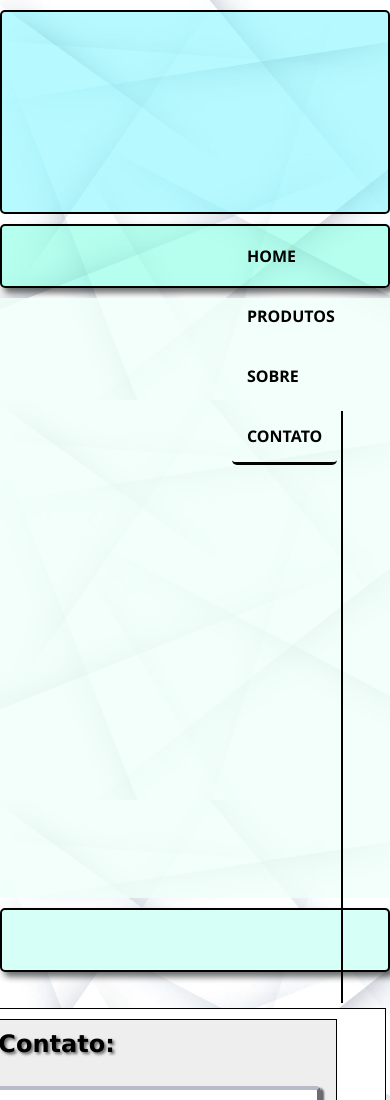
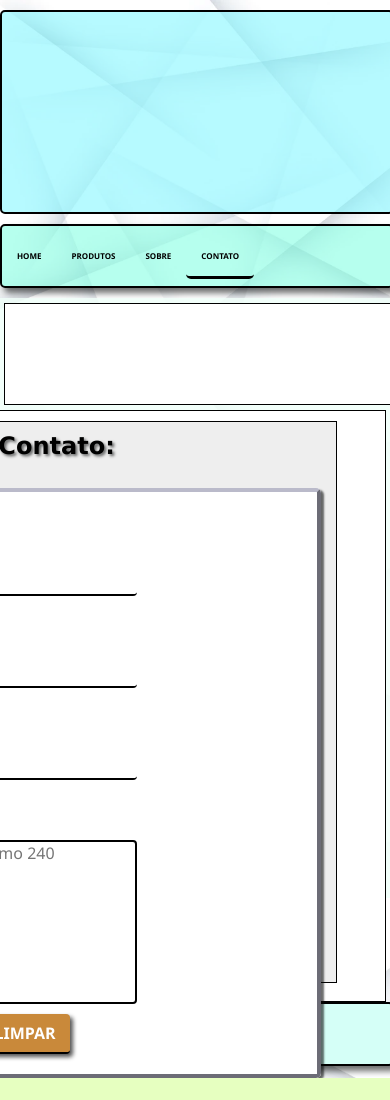
Before and after one commit to wgtsantos/Aula_CSS3_T, a plain HTML site: page aula1_responsivo/contato.html in a window 390 px wide. Shown: the top 1100 px of the page. After the commit the page ends 1078 px from the top, so only its background shows below. Drawn offline with Linux system fonts and the light colour scheme.

Commit message:
Add files via upload

```diff
--- a/aula1_responsivo/contato.html
+++ b/aula1_responsivo/contato.html
@@ -9,10 +9,10 @@
     </head>
 
     <body>
-      <header>
+      <header class="col-9">
 
       </header>
-        <nav>
+        <nav class="col-9">
             <ul>
                 <li> <a href="index.html"> HOME </a> </li>
                 <li> <a href="#"> PRODUTOS </a></li>
@@ -20,13 +20,13 @@
                 <li> <a href="contato.html" class="ativo"> CONTATO </a> </li>
             </ul>
         </nav>
-            <main>
-                <aside>
+            <main class="col-9">
+                <aside class="col-2">
 
                 </aside>
 
-                <article id="contato">
-                    <section id="cad">
+                <article id="contato" class="col-6">
+                    <section id="cad" class="col-6">
                         <h2> Entre em Contato: </h2>
 
                         <fieldset>
@@ -69,7 +69,7 @@
 
                 </article>
             </main>
-        <footer>
+        <footer class="col-9">
 
         </footer>
 
--- a/aula1_responsivo/estilo.css
+++ b/aula1_responsivo/estilo.css
@@ -27,7 +27,7 @@ header {
     animation-direction: alternate;
     background-repeat: no-repeat;
     background-position: center;
-    background-size: 960px 250px;
+    background-size: 100% 100%;
     margin: 0 auto;
     margin-top: 10px;
 }
@@ -297,7 +297,7 @@ section p {
     background-image: url(img/article_img.jpeg);
     background-repeat: no-repeat;
     background-position: center;
-    background-size: 740px 283px;
+    background-size: 100% 100%;
     border-radius: 5px;
 }
 
@@ -331,14 +331,40 @@ footer {
   [class*="col-"] {
     width: 100%;
   }
+  nav ul {
+    margin: 0;
+  }
+  nav ul li {
+    margin: 0;
+  }
+  nav ul li a {
+    font-size: 6pt;
+  }
   aside {
+    height: 100px;
+  }
+  article {
+    float: none;
     display: block;
+    clear: both;
+  }
+
+  #img{
+    display: block;
+    clear: both;
   }
   section {
     float: none;
     display: block;
+    clear: both;
   }
+
+  input{
+    width: 100%;
+  }
+
   footer {
     display: block;
+    clear: both;
   }
 }
```
